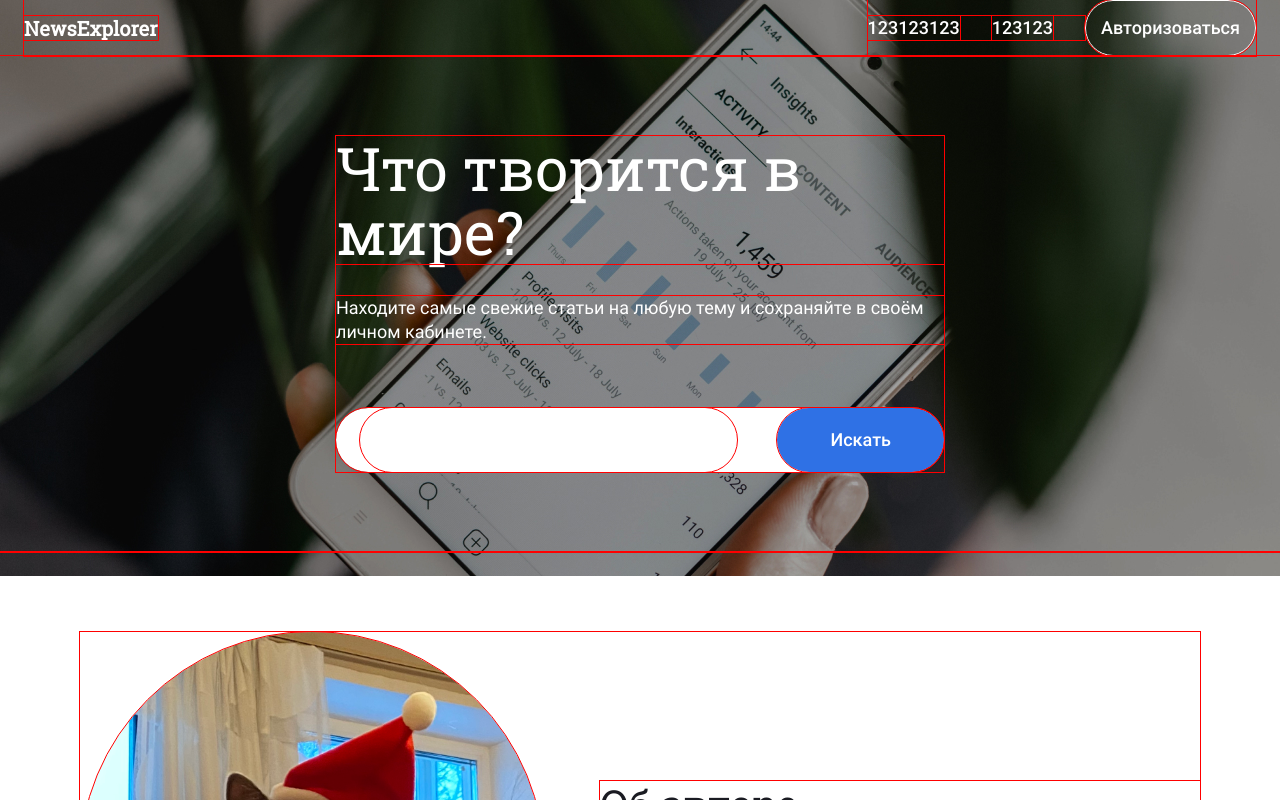
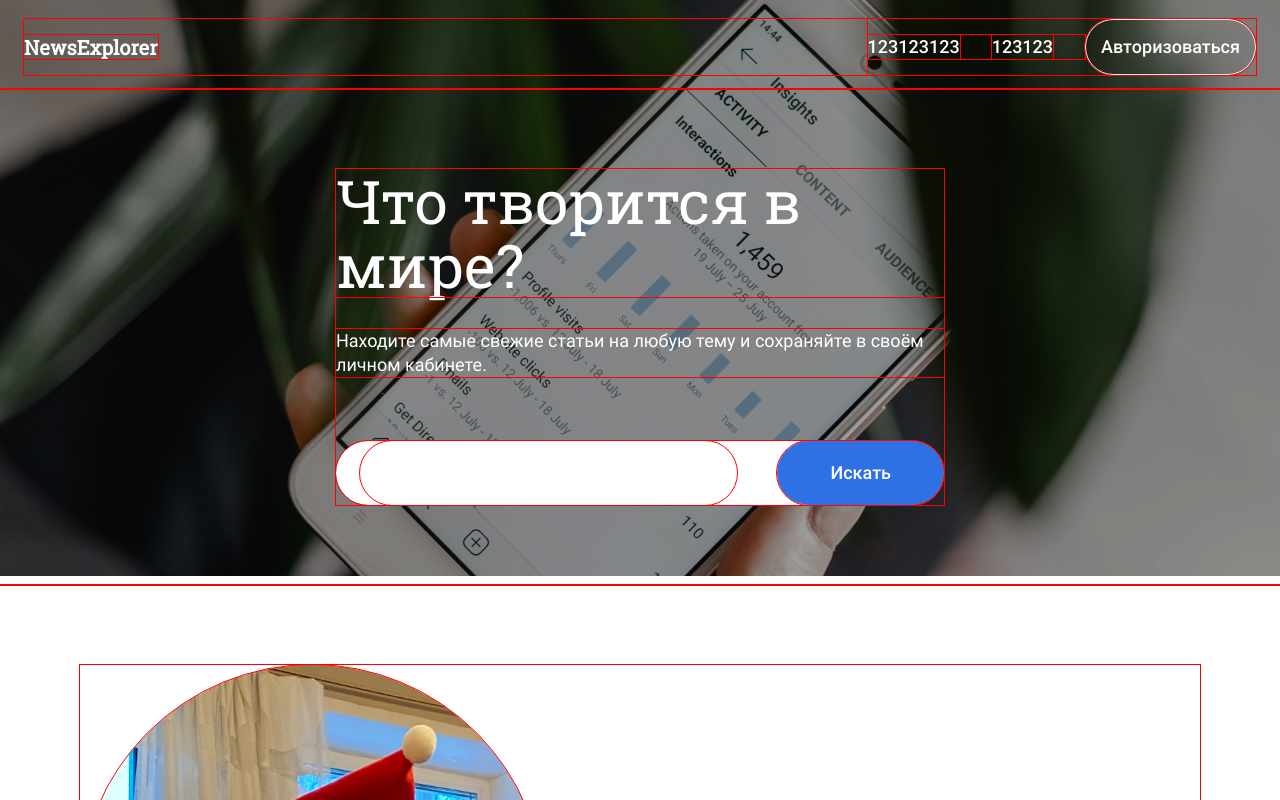
Before and after one commit to Rinata0912/news-explorer-frontend, a React (Create React App) app: page / in a window 1280 px wide. Shown: the top 800 px of the page. Built offline with nearby package versions, Linux system fonts and the light colour scheme.

Commit message:
fix: поправить header

```diff
--- a/src/components/Header/Header.css
+++ b/src/components/Header/Header.css
@@ -1,4 +1,9 @@
 .header {
+  padding: 19px 0 13px;
+  border-bottom: 1px solid rgba(255, 255, 255, .2);
+}
+
+.header__container {
   display: flex;
   max-width: 1232px;
   margin: 0 auto;
--- a/src/components/Header/Header.js
+++ b/src/components/Header/Header.js
@@ -4,6 +4,7 @@ import { ReactComponent as Logout} from '../../images/logout.svg';
 export function Header({ isLogin }) {
   return (
     <div className="header">
+      <div className="header__container">
         <a href="/" className="header__title">NewsExplorer</a>
         <div className="header__content">
           <ul className="header__navigation">
@@ -13,5 +14,6 @@ export function Header({ isLogin }) {
           <button className="header__button">{isLogin ? <Logout/> : 'Авторизоваться'}</button>
         </div>
       </div>
+    </div>
   );
 }
```
Lines whose indentation alone changed are shown as unchanged.
